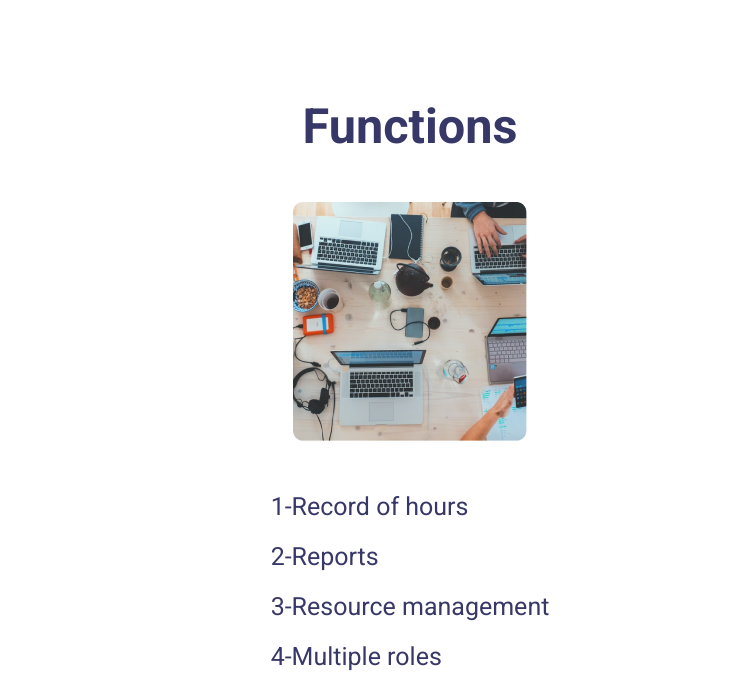
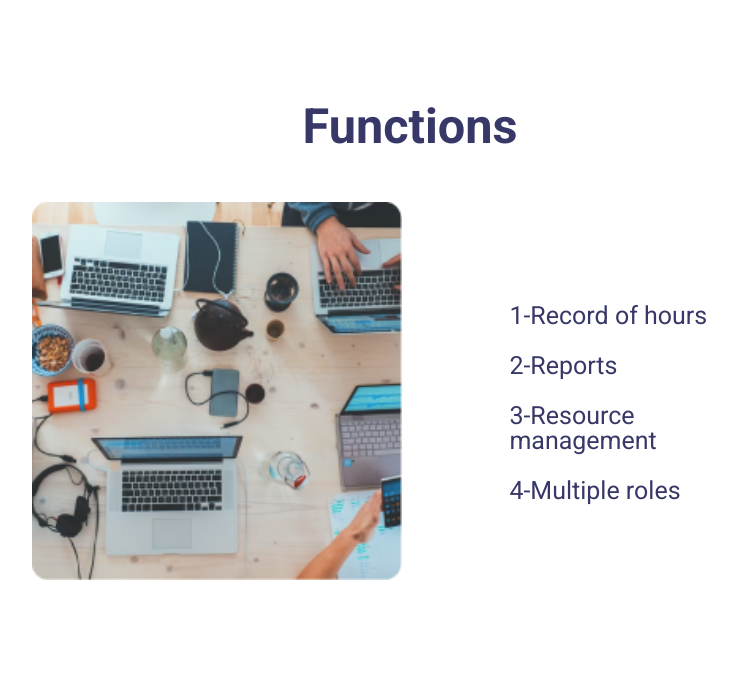
Before and after one commit to SantiagoGonzalez97/BaSP-A2022-Etapa-1, a plain HTML site: page Semana-03/index.html in a window 1280 px wide. Shown: the part 2435-3132 px from the top of the page, without its empty margins (198-935 px from the left). Drawn offline with Linux system fonts and the light colour scheme.

Commit message:
BaSP-W03-A2022: Done function section tablet

```diff
--- a/Semana-03/css/styles.css
+++ b/Semana-03/css/styles.css
@@ -34,12 +34,6 @@ body{
         max-width: 40%;
         margin-left: 20%;
     }
-    /*.trayectory-flex{
-        display: flex;
-        flex-direction: column;
-        align-items: center;
-        max-width: 100%;
-    }*/
     .trayectory-flex h3{
         display: flex;
         font-size: 50px;
@@ -63,8 +57,36 @@ body{
     .work-card-4{
         max-width: 40%;
     }
+    .container-functions{
+        display: flex;
+        max-width: 50%;
+        justify-content: space-around;
+        flex-wrap: wrap;
+        max-width: 90%;
+    }
+    .container-functions h3{
+        display: flex;
+        flex-direction: column;
+        font-size: 60px;
+        width: 100%;
+        align-items: center;
+    }
+    .functions-image img{
+        display: flex;
+        width: 370px;
+    }
+    .functions-list{
+        display: flex;
+        max-width: 100%;
+    }
+    .functions-list ol {
+        display: flex;
+        flex-direction: column;
+        max-width: 80%;
+        justify-content: center;
+    }
+}
 
-}
 
 
 
--- a/Semana-03/index.html
+++ b/Semana-03/index.html
@@ -137,11 +137,9 @@
                 </div>
             </section>
             <section id="third-section">
-                <div class="third-section-h3">
                     <h3>
                         Work whit us!
                     </h3>
-                </div>
                 <div class="container-work">
                     <div class="work-card-1">
                         <img src="../Semana-03/assets/icons/🦆 icon _People Team_.svg" alt="People team">
@@ -183,19 +181,21 @@
                 <p id="section-three-divisor"></p>
             </section>
             <section id="fourth-section">
+                <div class="container-functions">
                     <h3>
                         Functions
                     </h3>
-                <div>
+                    <div class="functions-image">
                         <img src="../Semana-03/assets/images/image 5.png" alt="Functions">
                     </div>
-                <div>
+                    <div class="functions-list">
                         <ol>
                             <li>1-Record of hours</li>
                             <li>2-Reports</li>
                             <li>3-Resource management</li>
                             <li>4-Multiple roles</li>
                         </ol>
+                    </div>
                 </div>
                 <p id="section-four-divisor"></p>
             </section>
```
Lines whose indentation alone changed are shown as unchanged.
